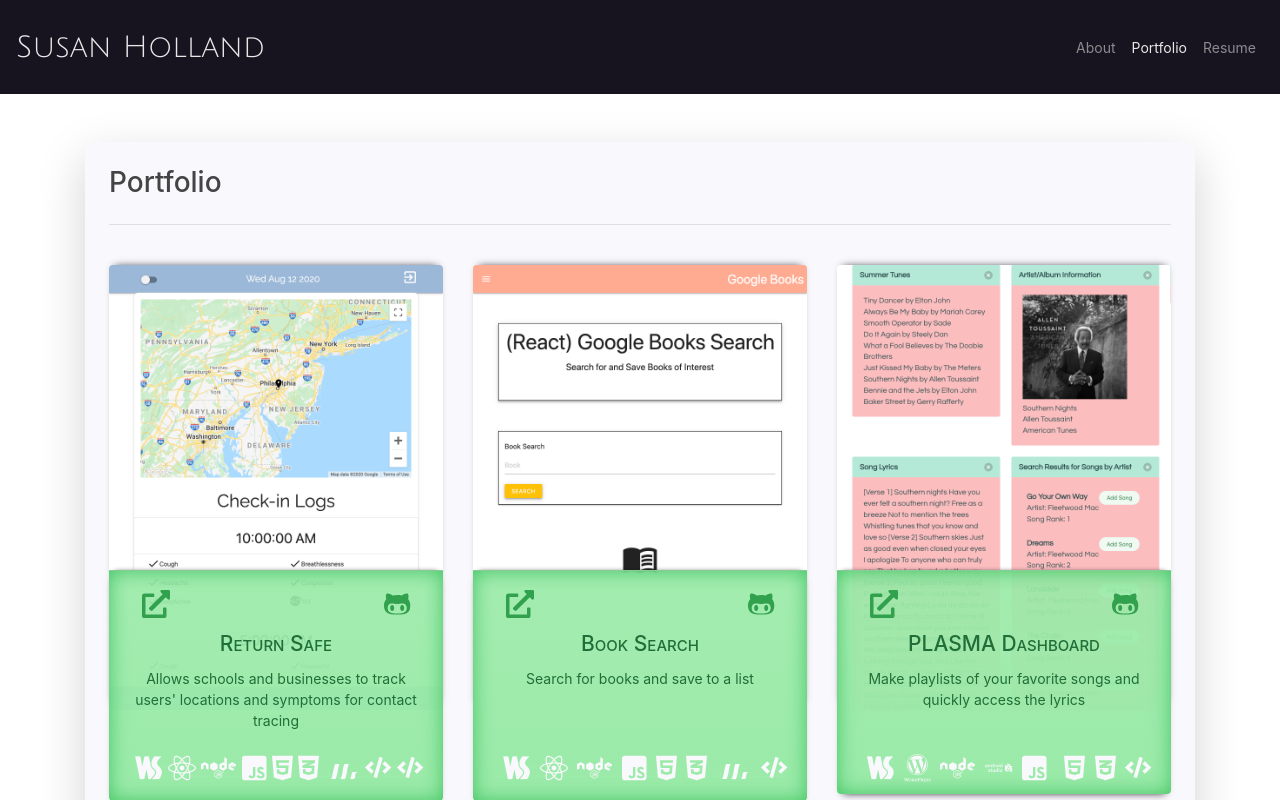
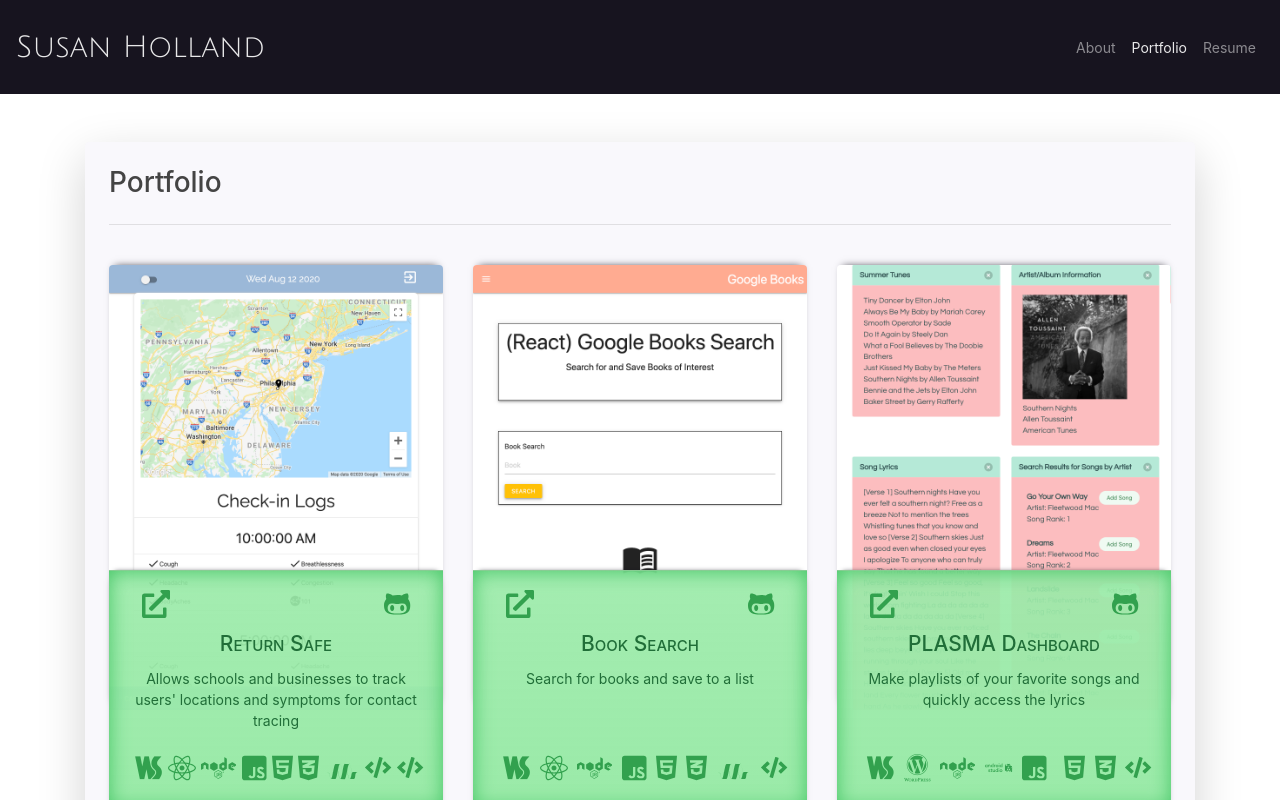
Before and after one commit to SEGH/SEGHPortfolio, a React (Create React App) app: page /portfolio in a window 1280 px wide. Shown: the top 800 px of the page. Built offline with nearby package versions, Linux system fonts and the light colour scheme; some icons are missing; a web font is replaced by a local one.

Commit message:
Added styles to toolBox and toolBox icons

```diff
--- a/src/assets/style.css
+++ b/src/assets/style.css
@@ -67,6 +67,14 @@ body {
     transition: 1s ease;
 }
 
+#toolBox {
+    height: 42px;
+}
+
+#toolBox svg, #toolBox i {
+    color: #32a14e;
+}
+
 #main-bio .card-img {
     box-shadow: 0 5px 8px -6px #17141F, 0 -4px 8px -6px #17141F;
 }
```
